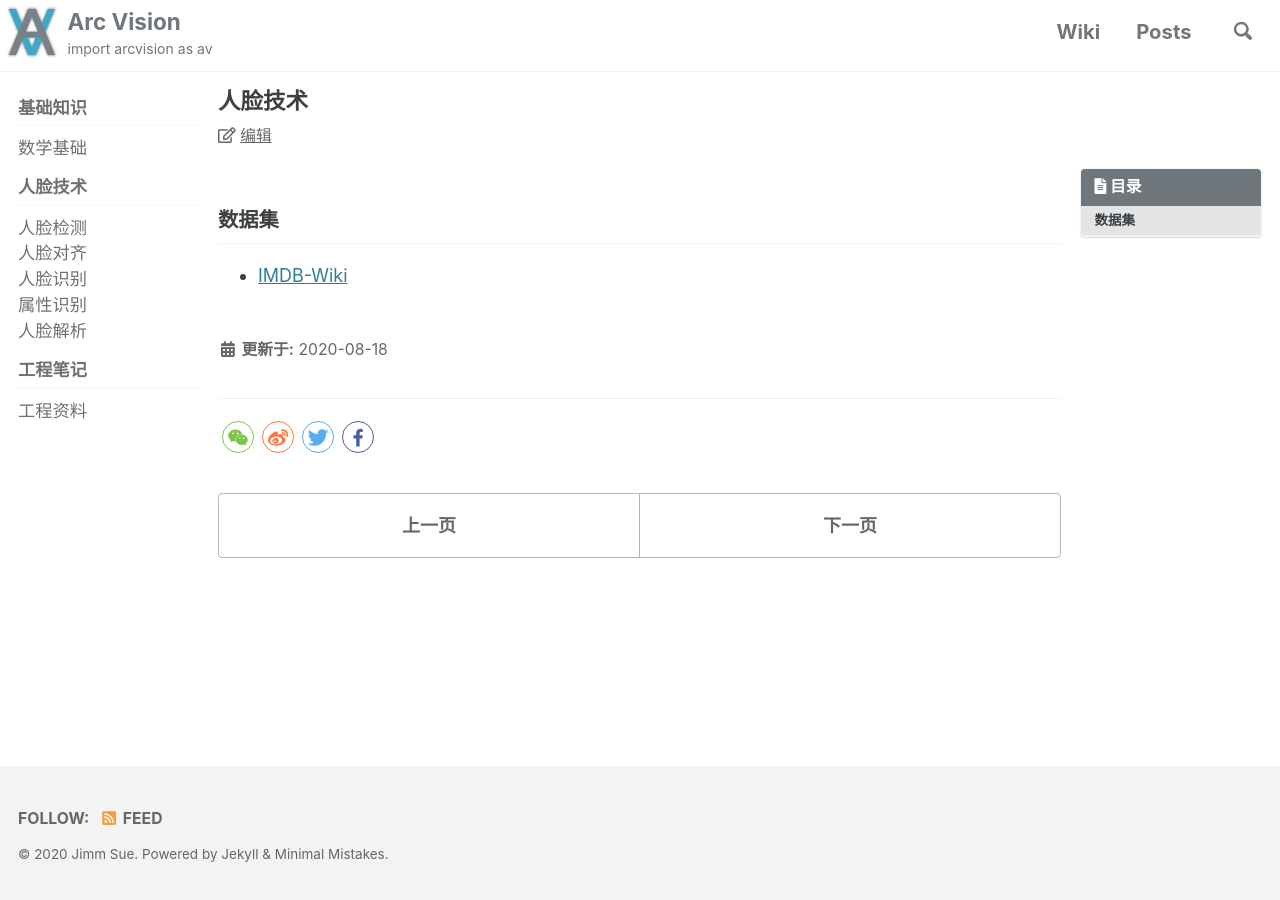
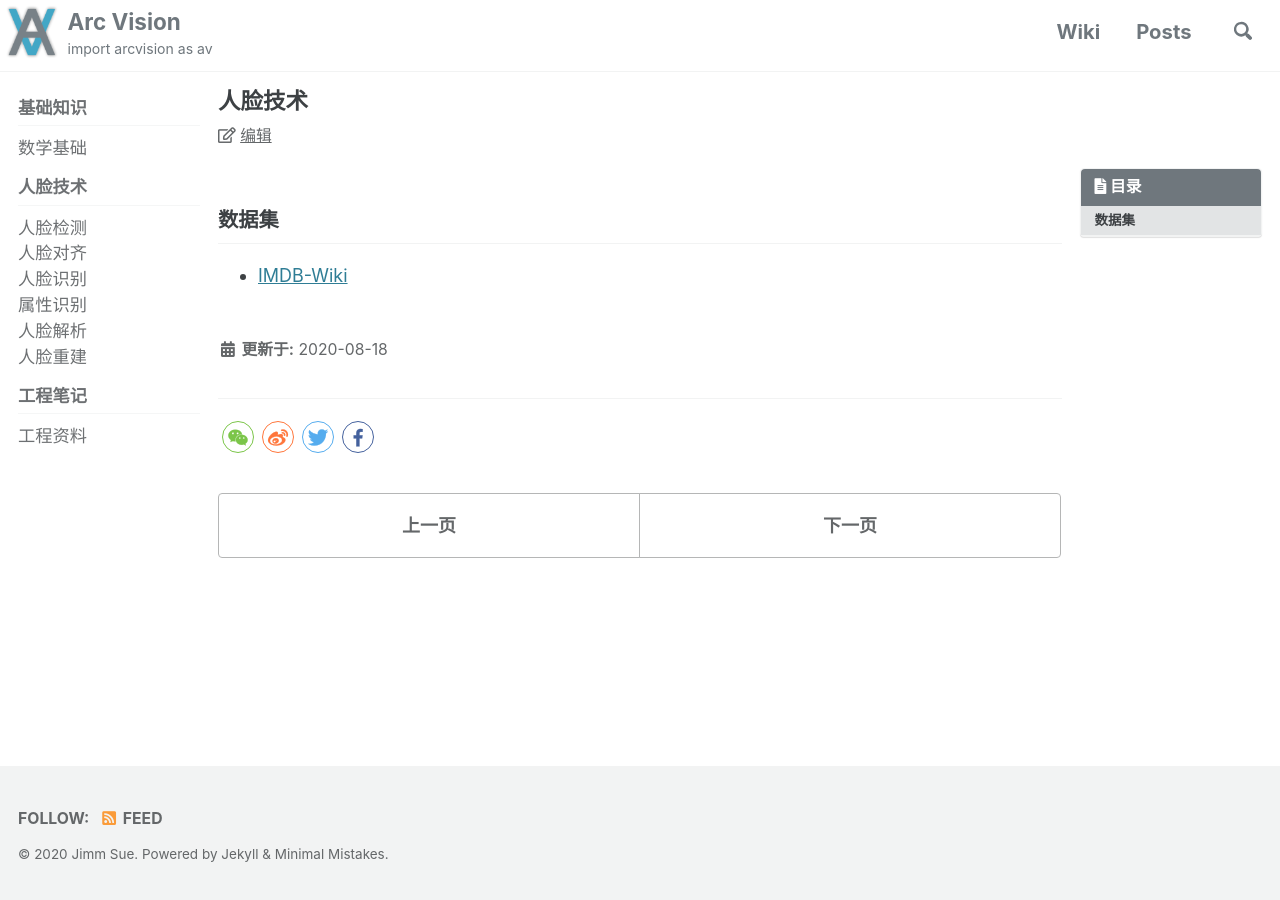
Before and after one commit to ArcVision/ArcVision.github.io, a Jekyll site: the page built from _wiki/10-face-techniques.md, in a window 1280 px wide. Built offline with Jekyll 4.4.1, drawn with Linux system fonts in a browser that asks for light colours; cached includes are drawn as plain includes; comment, search, counter and statistics services are not loaded.

Commit message:
Update navigation.yml

```diff
--- a/_data/navigation.yml
+++ b/_data/navigation.yml
@@ -31,6 +31,9 @@ wiki:
         url: /wiki/face-attribute/
       - title: "人脸解析"
         url: /wiki/face-parsing/
+      - title: "人脸重建"
+        url: /wiki/face-reconstruction/
+
   - title: "工程笔记"
     children:
       - title: "工程资料"
```
